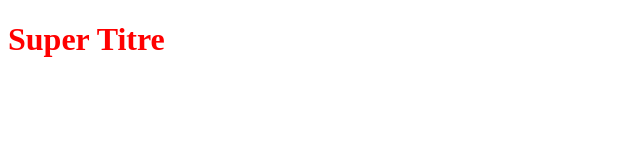
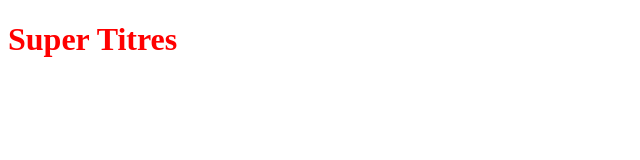
Before and after one commit to MehdySaadi1990/OpenClassRoomProject, a plain HTML site: page index.html in a window 1280 px wide. Shown: the full height of the page, 0-640 px from the left. Drawn offline with Linux system fonts and the light colour scheme.

Commit message:
Modification fichier index.html rajout d'un s

```diff
--- a/index.html
+++ b/index.html
@@ -5,6 +5,6 @@
         <link rel="stylesheet" type="text/css" href="style.css">
     </head>
     <body>
-        <h1>Super Titre</h1>
+        <h1>Super Titres</h1>
     </body>
 </html>
```
